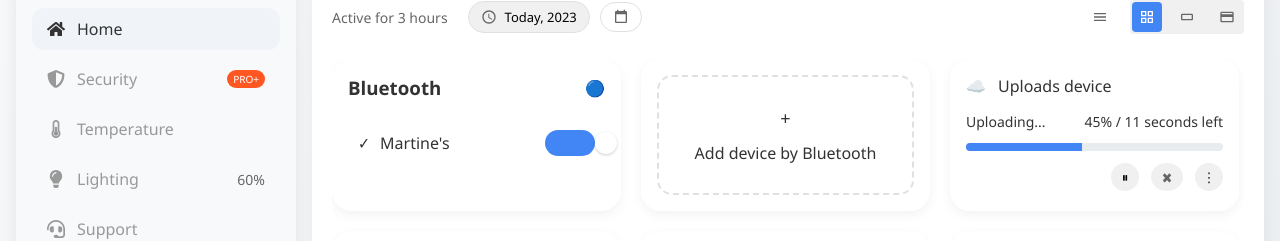
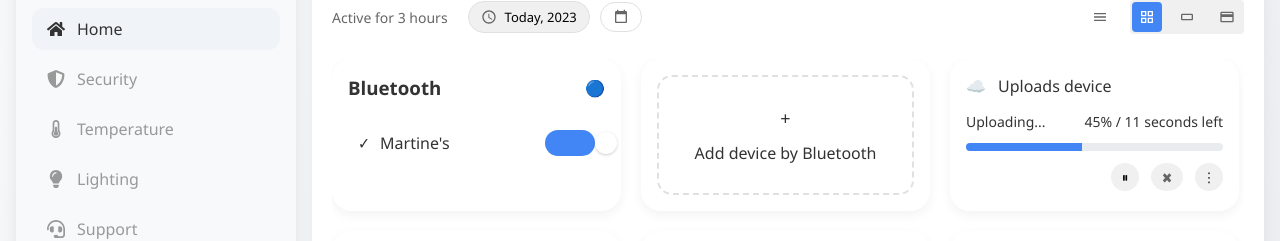
Before and after one commit to ZTL123Z/smart-home-dashboard, a React (Create React App) app: page / in a window 1280 px wide. Shown: the part 185-426 px from the top of the page. Built offline with nearby package versions, Linux system fonts and the light colour scheme.

Commit message:
侧边栏去除小标签

```diff
--- a/src/components/Sidebar.js
+++ b/src/components/Sidebar.js
@@ -336,7 +336,6 @@ const Sidebar = ({ onMenuItemClick, onThemeChange, onColorChange, currentTheme,
         >
           <FaShieldAlt className="menu-icon" />
           <span>Security</span>
-          <span className="pro-badge">PRO+</span>
         </div>
         <div
           className={`menu-item ${activeMenuItem === 'temperature' ? 'active' : ''}`}
@@ -351,7 +350,6 @@ const Sidebar = ({ onMenuItemClick, onThemeChange, onColorChange, currentTheme,
         >
           <FaLightbulb className="menu-icon" />
           <span>Lighting</span>
-          <span className="percentage">60%</span>
         </div>
         <div
           className={`menu-item ${activeMenuItem === 'support' ? 'active' : ''}`}
```
